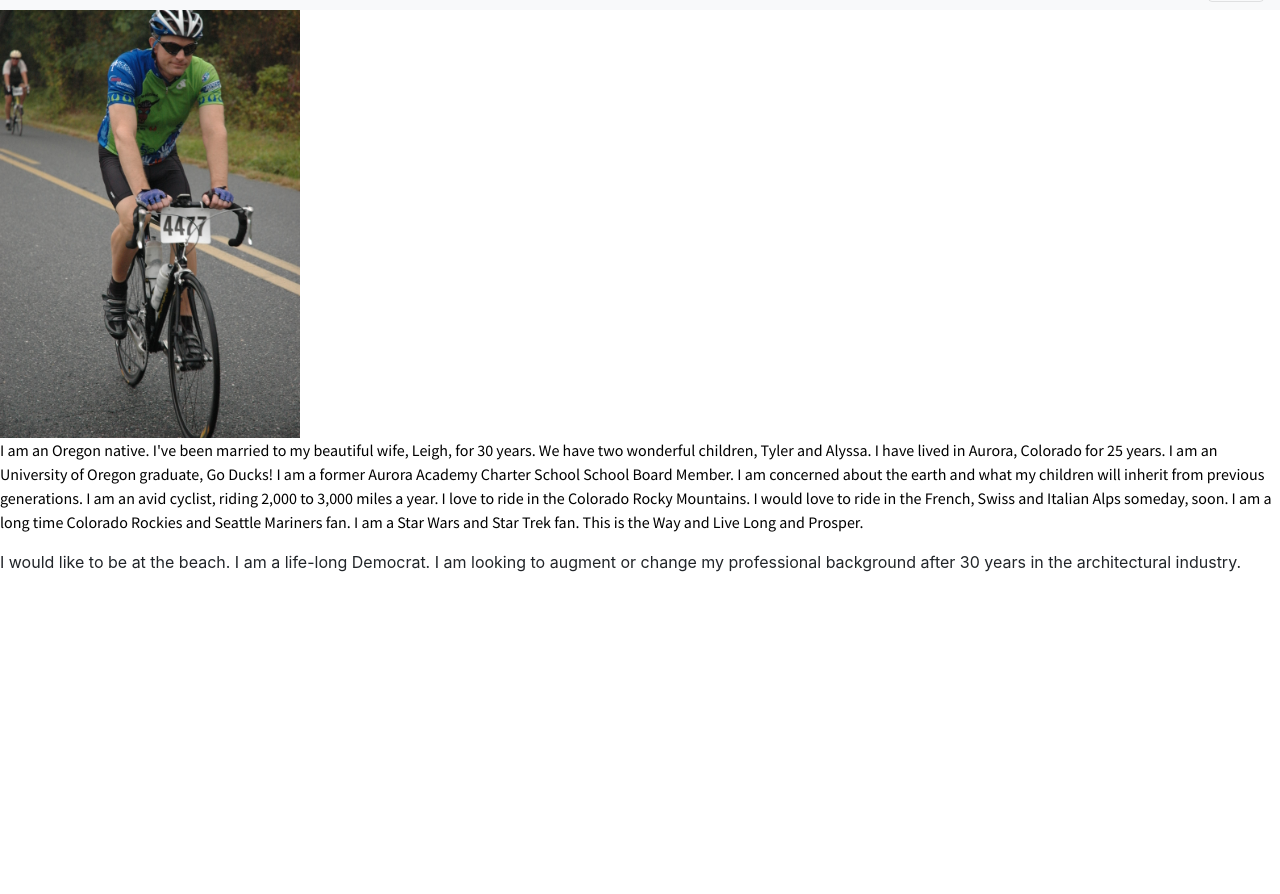
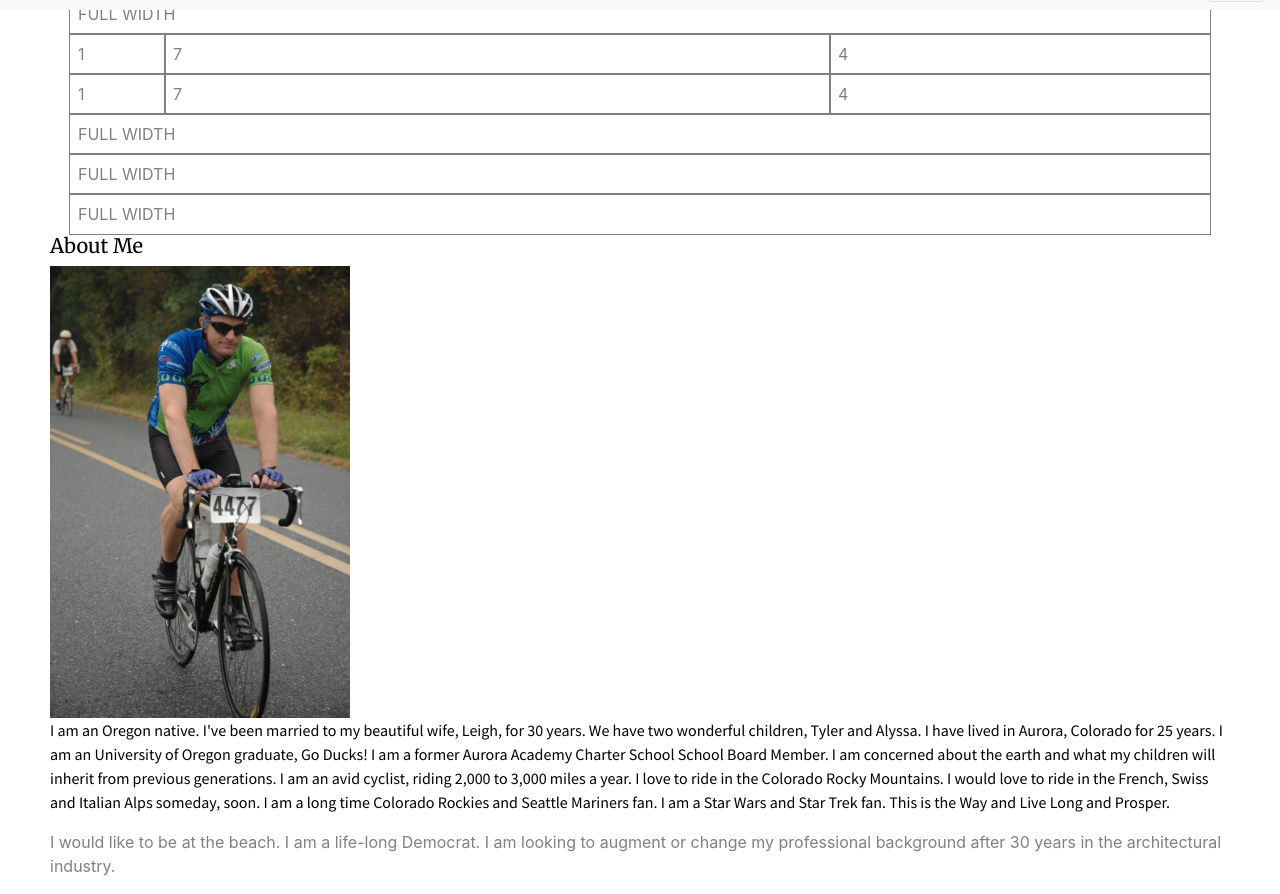
Before and after one commit to MarkBrazee/homework2, a plain HTML site: page index.html in a window 1280 px wide. Shown: the part 46-940 px from the top of the page. Before the commit the page ends 800 px from the top, so only its background shows below. Drawn offline with nearby package versions, Linux system fonts and the light colour scheme; files whose address does not match are found by name.

Commit message:
sixth commit

```diff
--- a/index.html
+++ b/index.html
@@ -13,6 +13,22 @@
     <link rel="stylesheet" href="https://stackpath.bootstrapcdn.com/font-awesome/4.7.0/css/font-awesome.min.css">
 
     <link rel="stylesheet" href="style.css">
+
+    <style>
+      body {
+        padding: 0 50px;
+        color: gray;
+      }
+      div.row > div,
+      header {
+        outline: 1px solid gray;
+        padding: 8px;
+        text-align: left;
+      }
+      .indent-me span {
+        margin-left: 50px;
+      }
+    </style>
 
 </head>
 <body>
@@ -38,7 +54,57 @@
     </nav>
   </div>
 
+  <div class="container">
+    <div class="row">
+      <div class="col-12">
+        <span>FULL WIDTH</span>
+      </div>
+    </div>
+    <div class="row">
+      <div class="col-12">
+        <span>FULL WIDTH</span>
+      </div>
+    </div>
+    <div class="row">
+      <div class="col-1">
+        <span>1</span>
+      </div>
+      <div class="col-7">
+        <span>7</span>
+      </div>
+      <div class="col-4">
+        <span>4</span>
+      </div>
+    </div>
+    <div class="row">
+      <div class="col-1">
+        <span>1</span>
+      </div>
+      <div class="col-7">
+        <span>7</span>
+      </div>
+      <div class="col-4">
+        <span>4</span>
+      </div>
+    </div>
+    <div class="row">
+      <div class="col-12">
+        <span>FULL WIDTH</span>
+      </div>
+    </div>
+    <div class="row">
+      <div class="col-12">
+        <span>FULL WIDTH</span>
+      </div>
+    </div>
+    <div class="row">
+      <div class="col-12">
+        <span>FULL WIDTH</span>
+      </div>
+    </div>
+  </div>
   <div>
+
     <!-- Section 1: Bio -->
     <section>
       <!-- h2: adjectives -->
```
Also changed, not shown: portfolio.html (+1 -3 lines).
